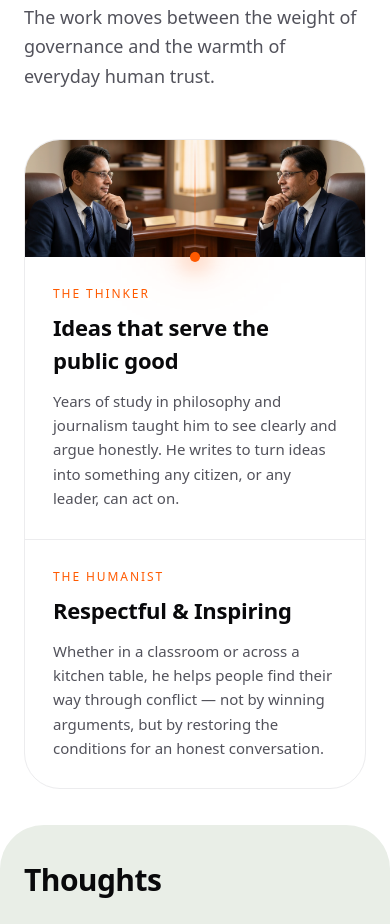
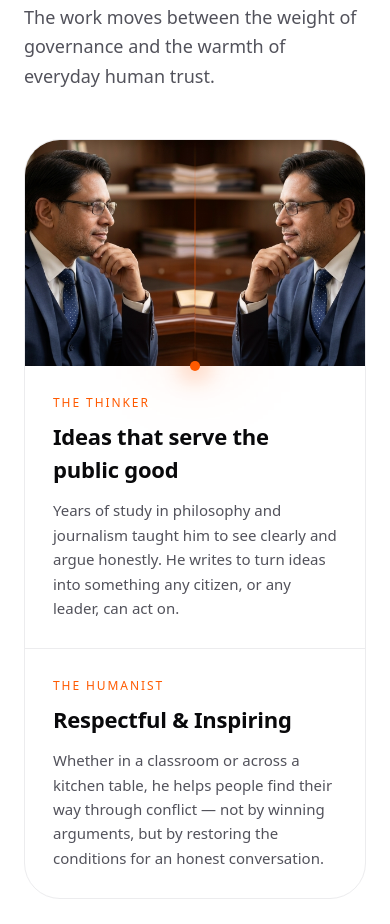
Before and after one commit to RajeshSingh007/ashoksudhansu, an Astro site: page / in a window 390 px wide. Shown: the part 976-1900 px from the top of the page. Built offline with nearby package versions, Linux system fonts and the light colour scheme; Astro itself is replaced by a stand-in of ours; no server answers; the database is empty.

Commit message:
small fix

```diff
--- a/src/components/home/DualityIntro.astro
+++ b/src/components/home/DualityIntro.astro
@@ -55,7 +55,7 @@ const splitLast = (s: string): [string, string] => {
     <div class="relative grid grid-cols-2">
       {img && (
         <>
-          <div class="aspect-[16/11] overflow-hidden">
+          <div class="aspect-[3/4] overflow-hidden sm:aspect-[16/11]">
             <Image
               src={img}
               alt={thinker.alt}
@@ -64,7 +64,7 @@ const splitLast = (s: string): [string, string] => {
               class="h-full w-full object-cover object-center"
             />
           </div>
-          <div class="aspect-[16/11] overflow-hidden">
+          <div class="aspect-[3/4] overflow-hidden sm:aspect-[16/11]">
             <Image
               src={img}
               alt={humanist.alt}
```
